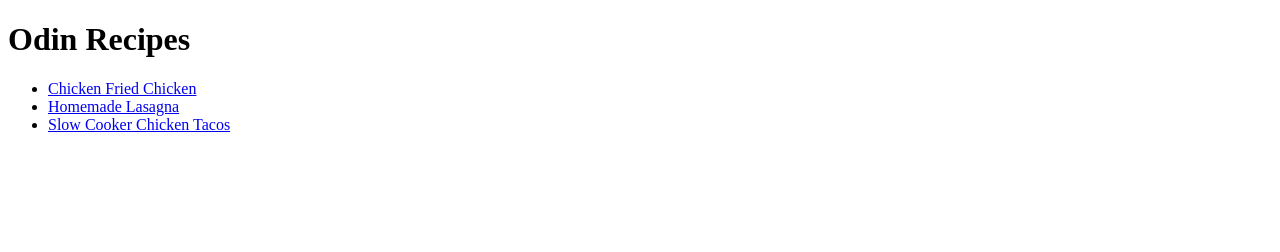
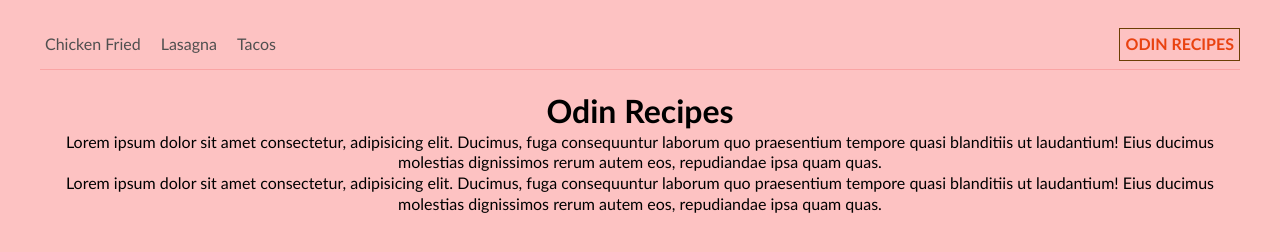
Before and after one commit to steeven509/odin-recipes, a plain HTML site: page index.html in a window 1280 px wide. Drawn offline with Linux system fonts and the light colour scheme.

Commit message:
I create a new file css for stylizer all my pages
I connect my css file styles.css with my html add some modification in the index.html
like add some new elements div, nav, header in after i work with one my recipe pages
i add some name of reusable classes because i have two page more for stylizer
with the same name for not repeat my code

```diff
--- a/index.html
+++ b/index.html
@@ -3,24 +3,47 @@
 <head>
     <meta charset="UTF-8">
     <meta name="viewport" content="width=device-width, initial-scale=1.0">
+    <link rel="stylesheet" href="./styles.css">
     <title>Odin Recipes</title>
 </head>
 <body>
-    <h1>Odin Recipes</h1>
+   <main id="container" class="container">
+      <nav class="nav">
          <!-- Link -->
          <ul class="recipes-links">
-      <li>
+            <li class="recipe-link">
                <a href="./recipes/chicken-fried.html"
-            target="_blank">Chicken Fried Chicken</a>
+                  target="_blank">Chicken Fried</a>
             </li>
-      <li>
+            <li class="recipe-link">
                <a href="./recipes/lasagna-homemade.html"
-            target="_blank">Homemade Lasagna</a>
+                  target="_blank">Lasagna</a>
             </li>
-      <li>
+            <li class="recipe-link">
                <a href="./recipes/tacos-slow-cooker-chicken.html"
-           target="_blank">Slow Cooker Chicken Tacos</a>
+               target="_blank">Tacos</a>
             </li>
          </ul>
-
+         <!-- logo -->
+          <div id="recipe-logo">
+            <a href="#" class="logo">Odin Recipes</a>
+          </div>
+      </nav>
+      <!-- header  -->
+      <header class="header">
+         <h1 class="title">Odin Recipes</h1>
+         <p class="description">
+             Lorem ipsum dolor sit amet consectetur, adipisicing elit.
+             Ducimus, fuga consequuntur laborum quo praesentium tempore
+             quasi blanditiis ut laudantium! Eius ducimus molestias dignissimos rerum autem eos,
+             repudiandae ipsa quam quas.
+         </p>
+         <p class="description">
+            Lorem ipsum dolor sit amet consectetur, adipisicing elit.
+            Ducimus, fuga consequuntur laborum quo praesentium tempore
+            quasi blanditiis ut laudantium! Eius ducimus molestias dignissimos rerum autem eos,
+            repudiandae ipsa quam quas.
+        </p>
+      </header>
+   </main>
 </html>
--- /dev/null
+++ b/styles.css
@@ -0,0 +1,87 @@
+*{
+    margin: 0;
+    padding: 0;
+    box-sizing: border-box;
+    line-height: 1.3;
+}
+body {
+    font-family: 'Trebuchet MS', 'Lucida Sans Unicode', Arial, sans-serif;
+    background-color: rgb(253, 194, 194);
+}
+img {
+    height: auto;
+    width: 250px;
+}
+ul { list-style: none; }
+a { text-decoration: none; }
+
+#container {
+    margin: 20px 40px;
+}
+#container .nav{
+    height: 50px;
+    display: flex;
+    flex-wrap: wrap;
+    justify-content: space-between;
+    align-items: center;
+    position: sticky;
+    top: 0;
+    background-color: rgb(253, 194, 194);
+    border-bottom: 1px solid rgb(250, 164, 164);
+}
+.nav .recipes-links {
+    display: flex;
+}
+.nav .recipes-links .recipe-link{
+    margin-right: 10px;
+    padding: 5px;
+}
+.nav .recipes-links .recipe-link a{
+    color: rgb(80, 79, 79);
+}
+.nav #recipe-logo{
+    padding: 5px;
+    border: 1px solid rgb(107, 62, 3);
+}
+.nav #recipe-logo a{
+    text-transform: uppercase;
+    font-weight: 700;
+    color: rgb(233, 66, 16);
+}
+.header {
+    padding: 20px;
+    height: 80vh;
+    text-align: center;
+}
+
+/* Recipes pages */
+.recipe-card {
+    width: 400px;
+    text-align: center;
+    /* border: 2px solid red; */
+}
+.recipe-content {
+    text-align: left;
+}
+.recipe-content .title {
+    color: darkred;
+}
+.recipe-content .title {
+    color: darkred;
+}
+.title-margin {
+    /* margin for all title  */
+    margin: 8px 0;
+}
+
+.recipe-card .view-recipe-link {
+    outline: none;
+    border: none;
+    background-color: rgb(250, 47, 47);
+    padding: 10px;
+    margin: 10px 0;
+}
+.recipe-card .view-recipe-link a{
+    color: white;
+    font-size: 20px;
+}
```
Also changed, not shown: recipes/chicken-fried.html (+19 -5 lines), recipes/lasagna-homemade.html (+1 -0 lines), recipes/tacos-slow-cooker-chicken.html (+1 -0 lines). Lines whose indentation alone changed are shown as unchanged.
